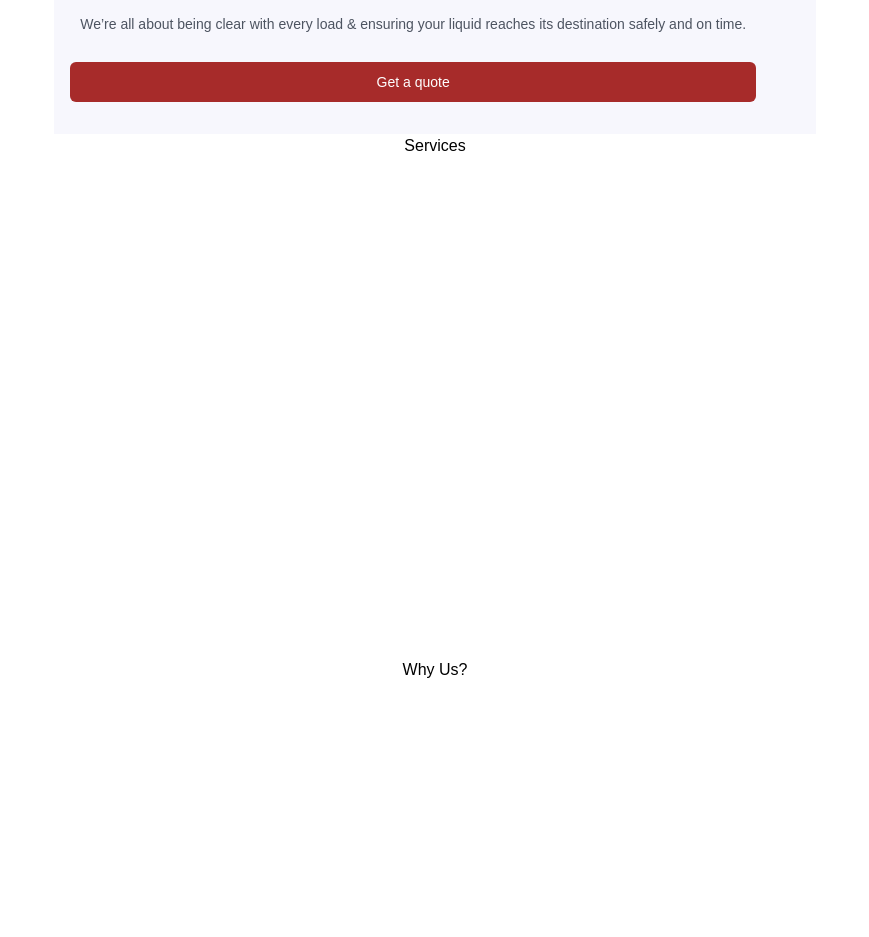
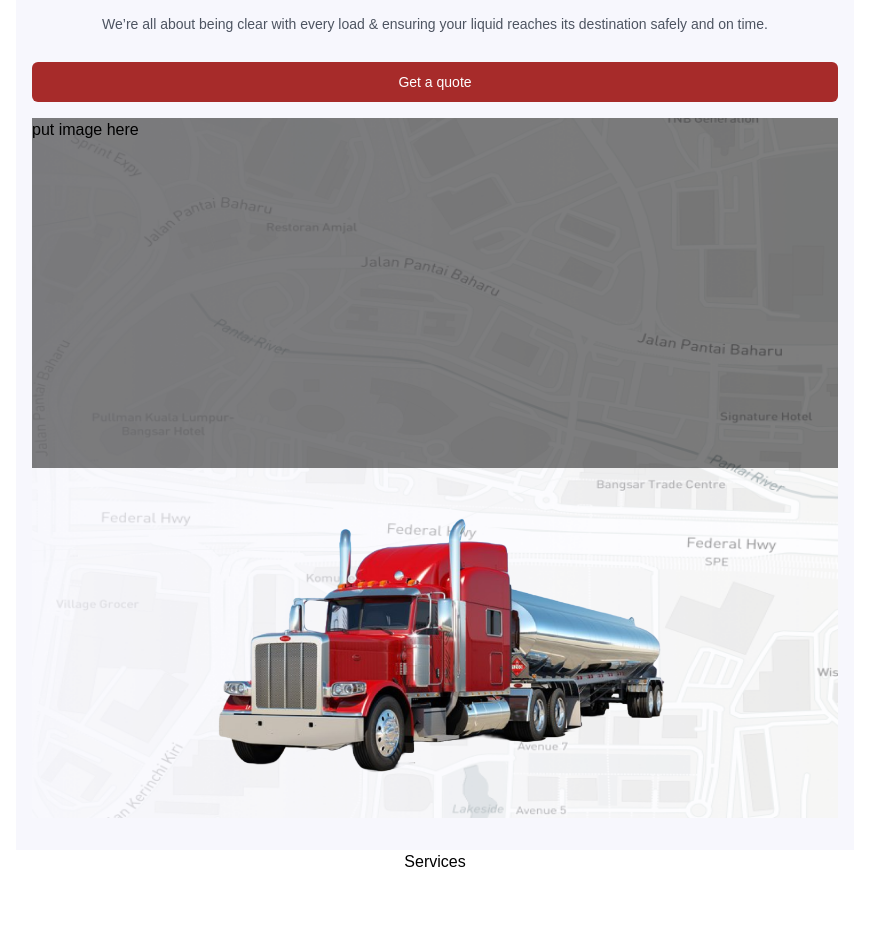
Before and after one commit to TyeStanley/xphub, a Next.js app: page / in a window 1280 px wide. Shown: the part 175-1112 px from the top of the page, without its empty margins (205-1074 px from the left). Built offline with nearby package versions, Linux system fonts and the light colour scheme.

Commit message:
added truck

```diff
--- a/src/app/page.tsx
+++ b/src/app/page.tsx
@@ -1,4 +1,5 @@
 import { Button } from '@/components/ui/button';
+import Image from 'next/image';
 
 export default function Home() {
   return (
@@ -22,8 +23,19 @@ export default function Home() {
             {/* TODO: Create Modal for quote form */}
             Get a quote
           </Button>
+          <div className="relative flex h-[700px] w-full flex-col justify-between">
+            <Image src="/assets/bg.png" alt="Truck Hero" fill className="z-1 absolute" />
+
+            <div className="relative h-1/2 w-full bg-black/50">put image here</div>
+            <Image
+              src="/assets/truck.png"
+              alt="Truck Hero"
+              className="relative z-10 h-1/2 object-contain"
+              width={806}
+              height={610}
+            />
+          </div>
         </div>
-        <div className="flex-shrink-0">image</div>
       </section>
 
       <section className="pb-[500px]" id="services">
```
Also changed, not shown: public/assets/bg.png (added), public/assets/truck.png (added).
